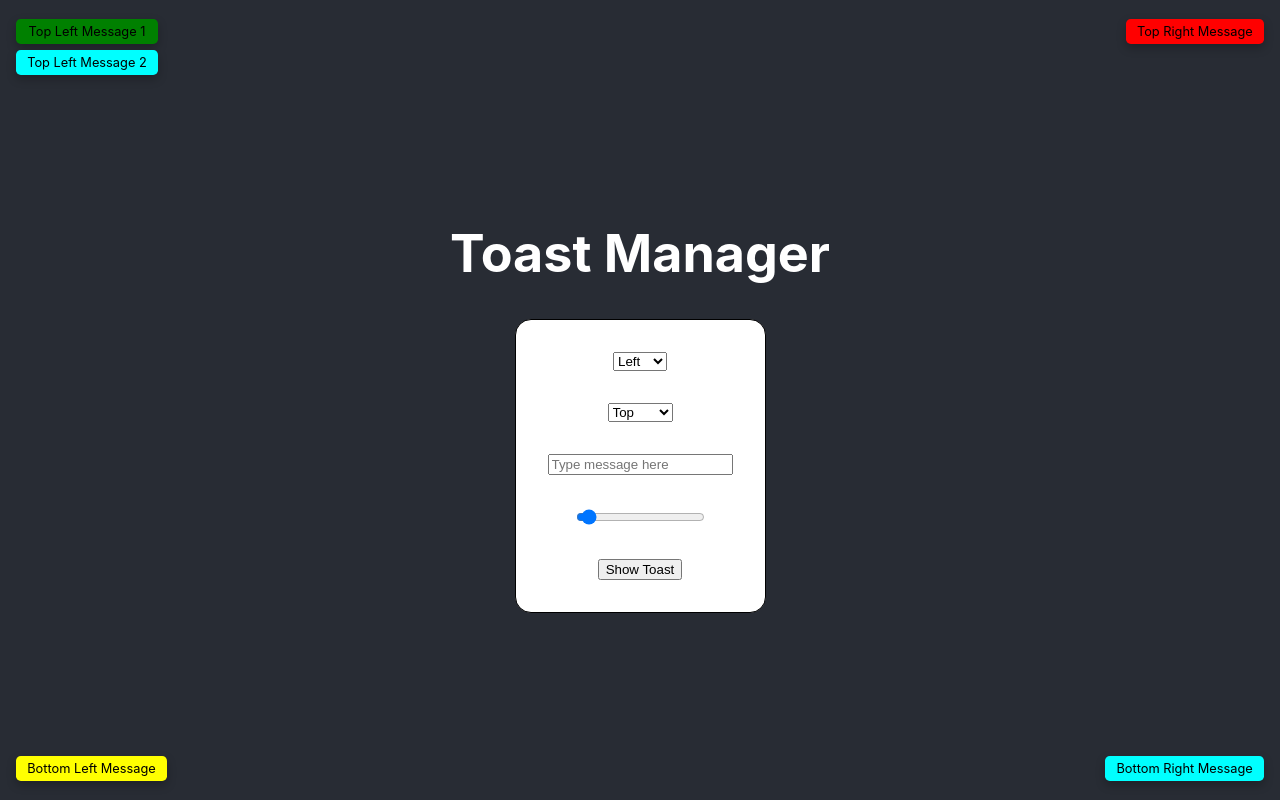
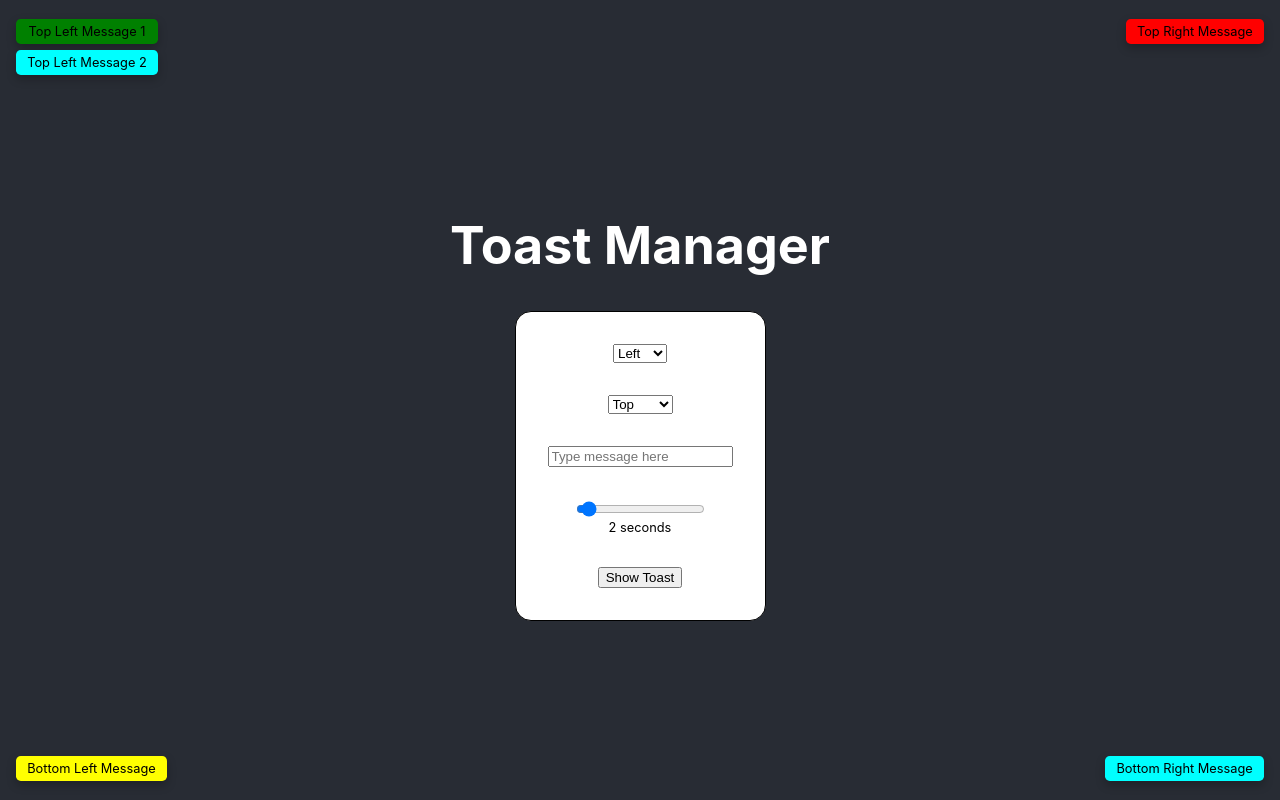
Before and after one commit to rubeun/toast-manager, a React (Create React App) app: page / in a window 1280 px wide. Built offline with nearby package versions, Linux system fonts and the light colour scheme.

Commit message:
add toastDuration text

```diff
--- a/src/components/ToastCreator/ToastCreator.module.css
+++ b/src/components/ToastCreator/ToastCreator.module.css
@@ -11,3 +11,9 @@
   border-radius: 1rem;
   background-color: white;
 }
+
+.toastDuration {
+  color: black;
+  font-size: 0.8rem;
+  padding-top: 0;
+}
--- a/src/components/ToastCreator/ToastCreator.tsx
+++ b/src/components/ToastCreator/ToastCreator.tsx
@@ -38,6 +38,7 @@ const ToastCreator = () => {
         <option value="bottom">Bottom</option>
       </select>
       <input type="text" placeholder="Type message here" onChange={changeToastMessage} value={toastMessage} />
+      <div className={styles.toastDuration}>
         <input
           type="range"
           min={1}
@@ -45,6 +46,8 @@ const ToastCreator = () => {
           value={toastDuration}
           onChange={changeToastDuration}
         />
+        <div>{toastDuration} seconds</div>
+      </div>
       <button>Show Toast</button>
     </div>
   );
```
Lines whose indentation alone changed are shown as unchanged.
